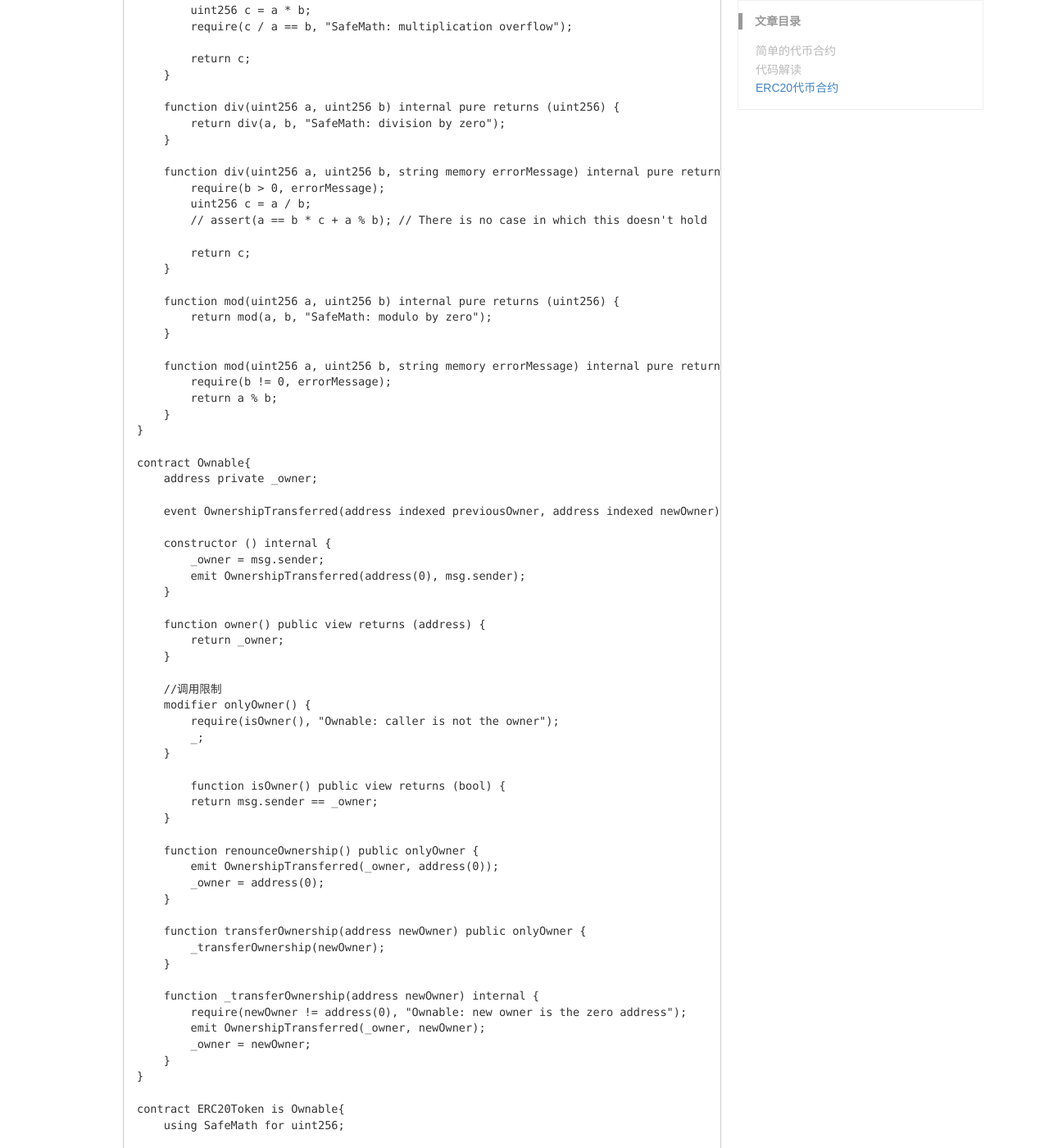
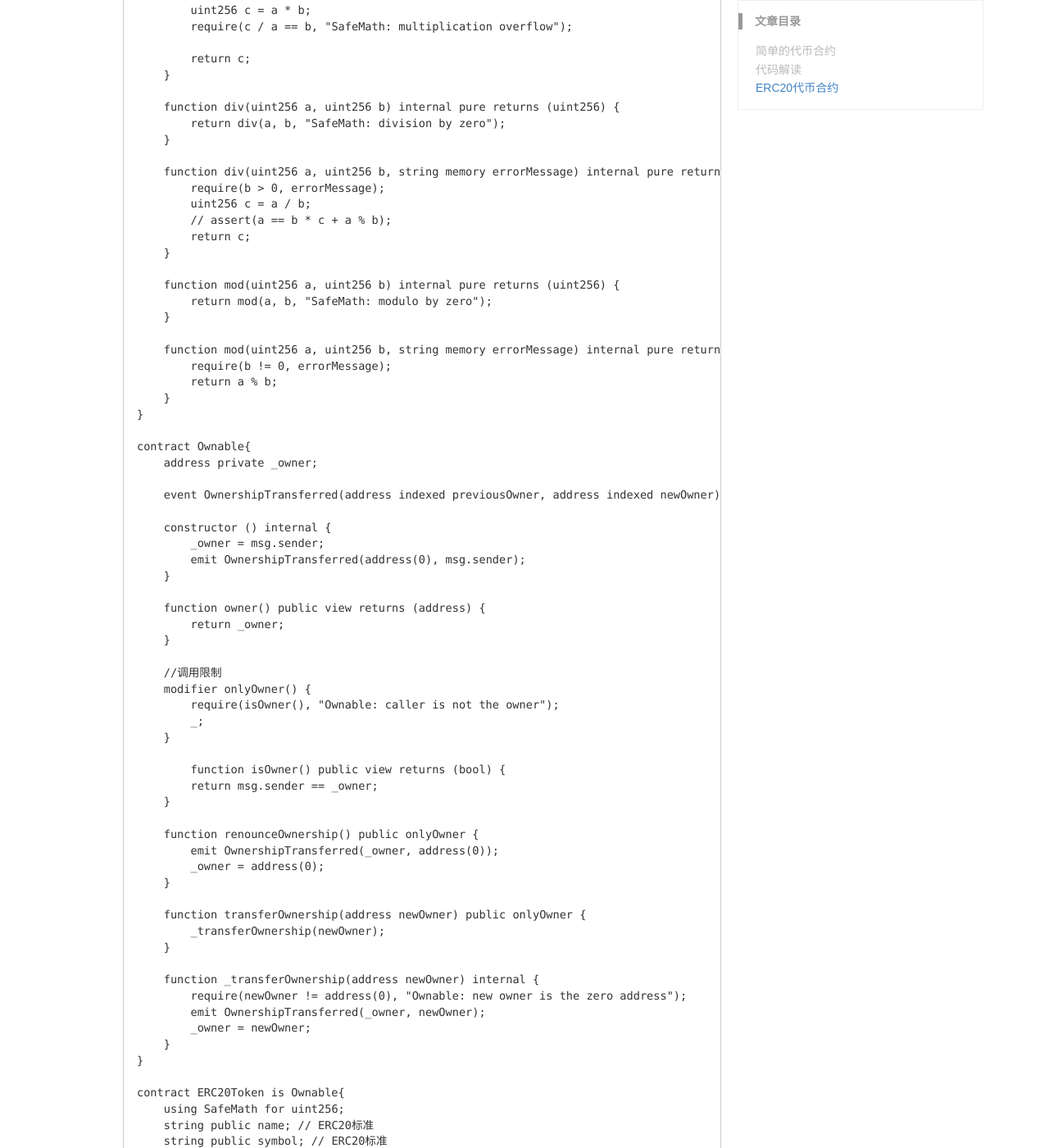
Before and after one commit to Atomyzd/Atomyzd.github.io, a Jekyll site: the page built from _posts/2020-8-22-Solidity笔记2.md, in a window 1280 px wide and 1400 px high, scrolled down 1624 px. Shown: the whole window at 82% size. Built offline with Jekyll 4.4.1, drawn with Linux system fonts in a browser that asks for light colours; some web fonts are replaced; comment, search, counter and statistics services are not loaded; a style sheet for code colours, icons or effects is not loaded; some of the changed text lies outside the part shown.

Commit message:
update posts

```diff
--- a/_posts/2020-8-22-Solidity笔记2.md
+++ b/_posts/2020-8-22-Solidity笔记2.md
@@ -85,8 +85,7 @@
     function div(uint256 a, uint256 b, string memory errorMessage) internal pure returns (uint256) {
         require(b > 0, errorMessage);
         uint256 c = a / b;
-        // assert(a == b * c + a % b); // There is no case in which this doesn't hold
-
+        // assert(a == b * c + a % b);
         return c;
     }
 
@@ -142,12 +141,10 @@
 
 contract ERC20Token is Ownable{
     using SafeMath for uint256;
-
     string public name; // ERC20标准
     string public symbol; // ERC20标准
     uint8 public decimals = 18;  // ERC20标准，decimals 可以有的小数点个数，最小的代币单位。18 是建议的默认值
     uint256 public totalSupply; // ERC20标准 总供应量
-
     mapping (address => bool) public frozenAccount;
     mapping (address => uint256) public balanceOf;
     mapping (address => mapping (address => uint256)) private _allowance;
@@ -174,7 +171,6 @@
     function transfer(address recipient, uint256 amount) public returns (bool) {
         require(!frozenAccount[msg.sender]);
         require(!frozenAccount[recipient]);
-
         _transfer(msg.sender, recipient, amount);
         return true;
     }
@@ -194,7 +190,6 @@
     function transferFrom(address sender, address recipient, uint256 amount) public returns (bool) {
         require(!frozenAccount[sender]);
         require(!frozenAccount[recipient]);
-
         _transfer(sender, recipient, amount);
         _approve(sender, msg.sender, _allowance[sender][msg.sender].sub(amount, "ERC20: transfer amount exceeds _allowance"));
         return true;
@@ -255,7 +250,6 @@
     function _approve(address owner, address spender, uint256 amount) internal {
         require(owner != address(0), "ERC20: approve from the zero address");
         require(spender != address(0), "ERC20: approve to the zero address");
-
         _allowance[owner][spender] = amount;
         emit Approval(owner, spender, amount);
     }
```
